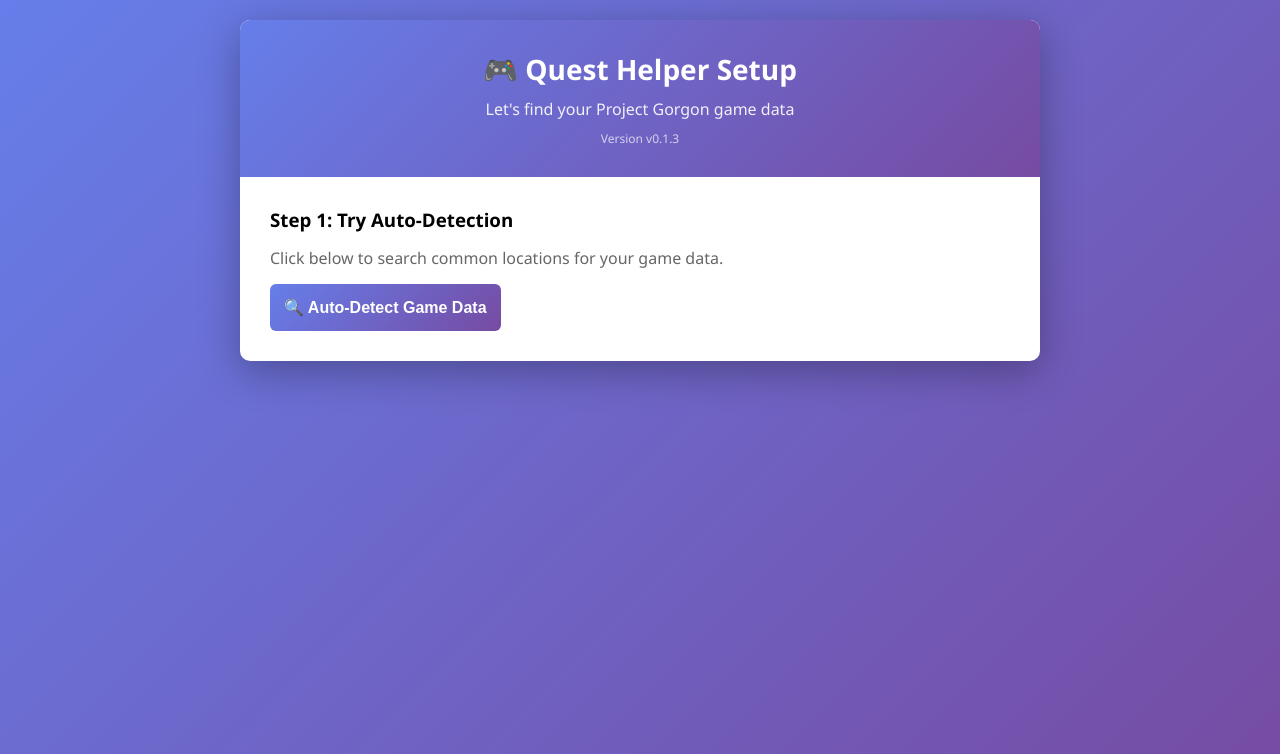
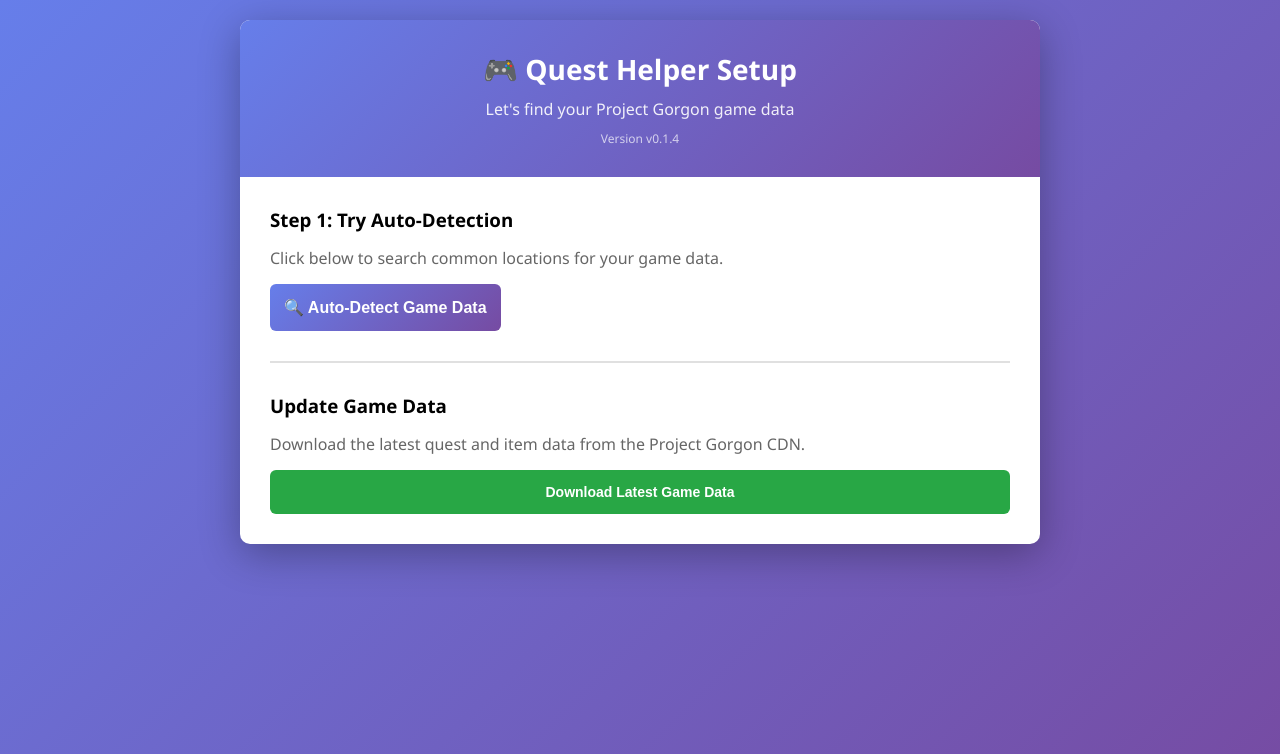
Before and after one commit to oat-meal/projectgorgon-vip-storagebuddy, a Flask app: page /setup in a window 1280 px wide. Shown: the top 754 px of the page. Run offline with Flask 3, Linux system fonts and the light colour scheme.

Commit message:
Add manual update button for game data (v0.1.4)
Added manual update functionality that allows users to download the latest
quests.json and items.json files from the Project Gorgon CDN.

Changes:
- Added "Update Game Data" button to main page footer (index.html)
- Added "Download Latest Game Data" section to setup page (setup.html)
- Created updateGameData() JavaScript function to call /api/update_data
- Button shows loading state and success/error feedback
- Bumped version to 0.1.4

The /api/update_data endpoint was already implemented in web_server.py but
had no UI to trigger it. Users can now manually refresh game data when:
- The bundled data is outdated
- They want to ensure they have the latest quest information
- Troubleshooting data issues

🤖 Generated with [Claude Code](https://claude.com/claude-code)

Co-Authored-By: Claude <noreply@anthropic.com>

```diff
--- a/templates/setup.html
+++ b/templates/setup.html
@@ -224,6 +224,53 @@
             margin: 5px 0;
             font-size: 14px;
         }
+
+        .update-section {
+            margin-top: 30px;
+            padding-top: 30px;
+            border-top: 2px solid #e0e0e0;
+        }
+
+        .update-btn {
+            width: 100%;
+            padding: 14px;
+            background: #28a745;
+            color: white;
+            border: none;
+            border-radius: 6px;
+            cursor: pointer;
+            font-size: 14px;
+            font-weight: 600;
+            transition: all 0.3s;
+        }
+
+        .update-btn:hover {
+            background: #218838;
+        }
+
+        .update-btn:disabled {
+            background: #ccc;
+            cursor: not-allowed;
+        }
+
+        .update-result {
+            margin-top: 15px;
+            padding: 12px;
+            border-radius: 6px;
+            font-size: 13px;
+        }
+
+        .update-result.success {
+            background: #d4edda;
+            color: #155724;
+            border: 1px solid #c3e6cb;
+        }
+
+        .update-result.error {
+            background: #f8d7da;
+            color: #721c24;
+            border: 1px solid #f5c6cb;
+        }
     </style>
 </head>
 <body>
@@ -299,6 +346,17 @@
                         </div>
                     </div>
                 </div>
+            </div>
+
+            <div class="update-section">
+                <h3 style="margin-bottom: 15px;">Update Game Data</h3>
+                <p style="margin-bottom: 15px; color: #666;">
+                    Download the latest quest and item data from the Project Gorgon CDN.
+                </p>
+                <button class="update-btn" id="updateBtn" onclick="updateGameData()">
+                    Download Latest Game Data
+                </button>
+                <div id="updateResult"></div>
             </div>
 
             <div class="spinner" id="spinner"></div>
@@ -437,6 +495,50 @@
             }
         }
 
+        // Update game data from CDN
+        async function updateGameData() {
+            const btn = document.getElementById('updateBtn');
+            const resultDiv = document.getElementById('updateResult');
+            const originalText = btn.textContent;
+
+            btn.disabled = true;
+            btn.textContent = 'Downloading...';
+            resultDiv.innerHTML = '';
+
+            try {
+                const response = await fetch('/api/update_data', {
+                    method: 'POST'
+                });
+                const data = await response.json();
+
+                if (data.success) {
+                    resultDiv.className = 'update-result success';
+                    resultDiv.innerHTML = data.messages.join('<br>') + '<br><strong>Update complete!</strong>';
+                    btn.textContent = 'Downloaded!';
+                    setTimeout(() => {
+                        btn.textContent = originalText;
+                        btn.disabled = false;
+                    }, 3000);
+                } else {
+                    resultDiv.className = 'update-result error';
+                    resultDiv.innerHTML = data.messages.join('<br>');
+                    btn.textContent = 'Failed';
+                    setTimeout(() => {
+                        btn.textContent = originalText;
+                        btn.disabled = false;
+                    }, 3000);
+                }
+            } catch (error) {
+                resultDiv.className = 'update-result error';
+                resultDiv.innerHTML = 'Update failed: ' + error.message;
+                btn.textContent = 'Error';
+                setTimeout(() => {
+                    btn.textContent = originalText;
+                    btn.disabled = false;
+                }, 3000);
+            }
+        }
+
         // Check current status on load
         window.addEventListener('load', async function() {
             // Load version
--- a/version.py
+++ b/version.py
@@ -1,3 +1,3 @@
 """Version information for Project Gorgon VIP Quest Helper"""
 
-__version__ = "0.1.3"
+__version__ = "0.1.4"
```
Also changed, not shown: templates/index.html (+69 -0 lines).
